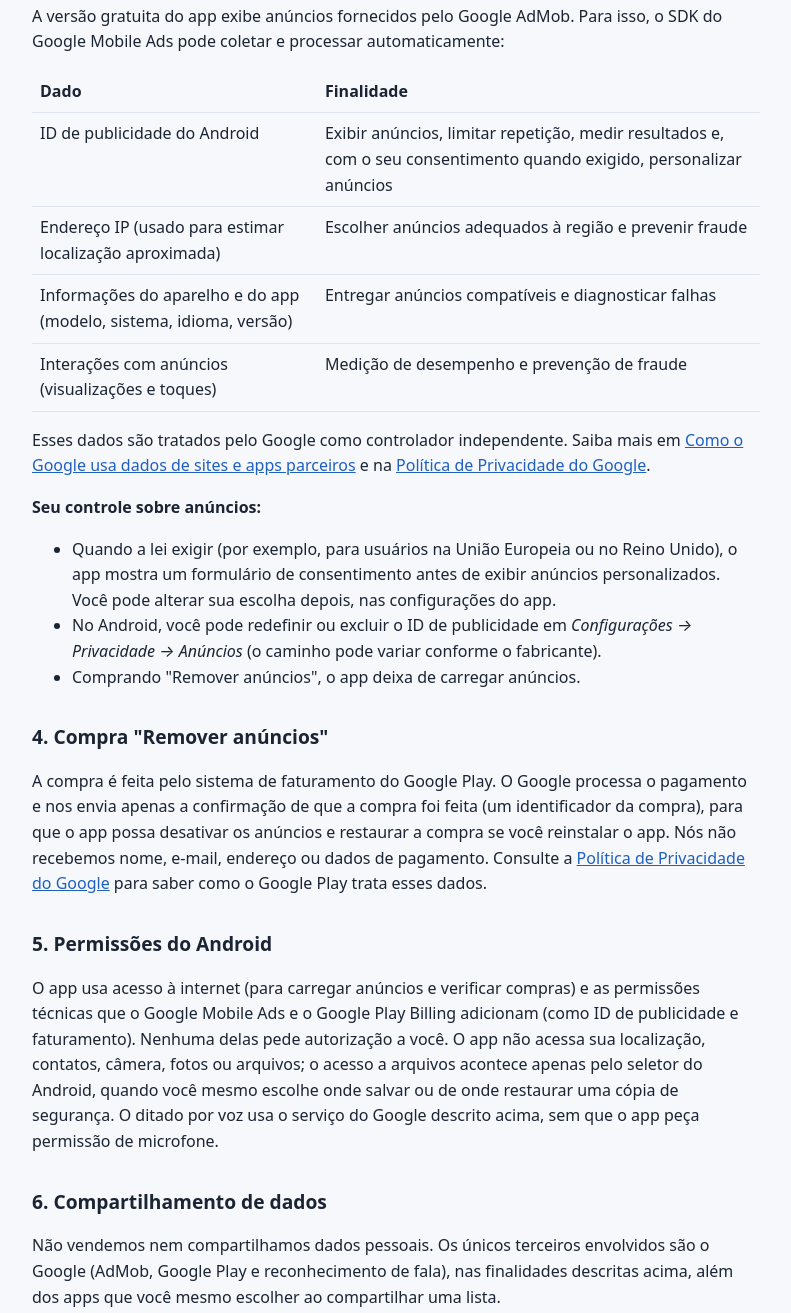
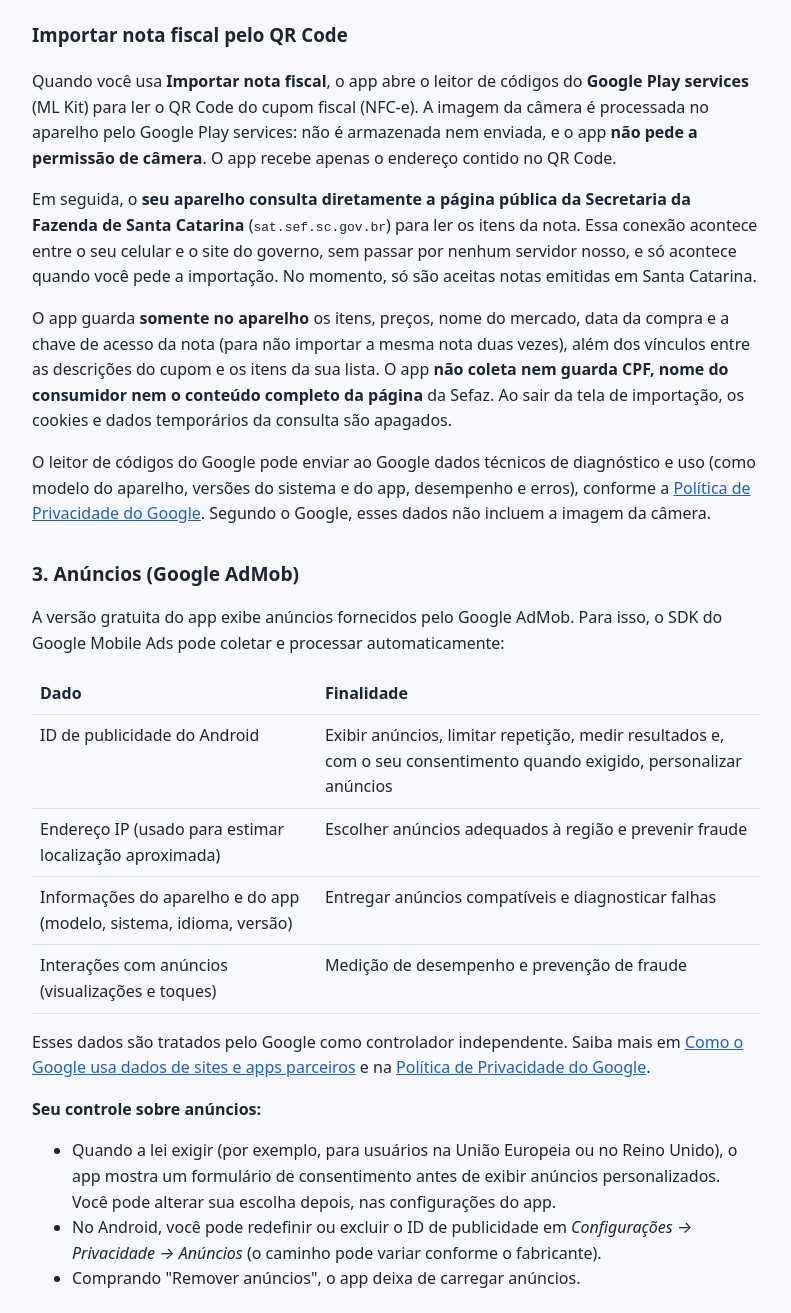
Before and after one commit to bluyshcorp-hub/bluyshcorp-hub.github.io, a plain HTML site: page mercado-na-memoria/privacidade.html in a window 1280 px wide. Shown: the part 1262-2575 px from the top of the page, without its empty margins (244-1035 px from the left). Drawn offline with Linux system fonts and the light colour scheme.

Commit message:
Mercado na Memória: política cobre leitura de QR Code e consulta à Sefaz-SC

```diff
--- a/mercado-na-memoria/privacidade.html
+++ b/mercado-na-memoria/privacidade.html
@@ -9,7 +9,7 @@
 <body>
 <main>
 <h1>Política de Privacidade — Mercado na Memória</h1>
-<p class="data">Última atualização: 9 de novembro de 2026</p>
+<p class="data">Última atualização: 17 de novembro de 2026</p>
 
 <p>Esta política explica como o aplicativo <strong>Mercado na Memória</strong> ("app"), publicado por <strong>BluYsh</strong> (desenvolvedor pessoa física Jean Jonas da Silva), trata os seus dados. Ela segue a Lei Geral de Proteção de Dados (Lei nº 13.709/2018, LGPD) e as políticas do Google Play.</p>
 
@@ -17,7 +17,8 @@
 <div class="cartao">
 <ul>
 <li>Suas listas, preços, mercados, histórico, orçamentos e modelos ficam <strong>somente no seu aparelho</strong>. Nós não temos servidor e não recebemos esse conteúdo.</li>
-<li>O app <strong>não usa sua localização</strong> nem o microfone diretamente.</li>
+<li>O app <strong>não usa sua localização</strong> e não pede permissão de câmera nem de microfone.</li>
+<li>Ao <strong>importar uma nota fiscal pelo QR Code</strong>, o seu aparelho consulta diretamente o site da Sefaz de Santa Catarina. Nenhum servidor nosso participa, e o app não guarda CPF nem nome do consumidor.</li>
 <li>O app exibe anúncios do <strong>Google AdMob</strong>, que pode coletar alguns dados do aparelho para mostrar e medir anúncios.</li>
 <li>A compra "Remover anúncios" é processada pelo <strong>Google Play</strong>. Nós nunca vemos os dados do seu cartão.</li>
 <li>Você pode apagar todos os dados a qualquer momento desinstalando o app ou limpando os dados dele nas configurações do Android.</li>
@@ -30,6 +31,12 @@
 <p><strong>Compartilhamento de lista:</strong> ao compartilhar uma lista, o app abre o menu de compartilhamento do Android e envia o texto da lista para o app que você escolher (por exemplo, um aplicativo de mensagens). O que acontece com o texto depois disso segue a política do app escolhido.</p>
 <p><strong>Ditado por voz:</strong> quando você toca no botão de voz, o app usa o serviço de reconhecimento de fala do Google instalado no seu aparelho. O áudio é processado pelo Google, conforme a <a href="https://policies.google.com/privacy">Política de Privacidade do Google</a>; o app recebe apenas o texto reconhecido e não grava nem armazena o áudio.</p>
 <p>Se o backup automático do Android estiver ativado na sua conta Google, o sistema pode incluir esses dados no backup da sua própria conta. Esse backup é feito pelo Google, conforme as configurações do seu aparelho, e nós não temos acesso a ele.</p>
+
+<h3>Importar nota fiscal pelo QR Code</h3>
+<p>Quando você usa <strong>Importar nota fiscal</strong>, o app abre o leitor de códigos do <strong>Google Play services</strong> (ML Kit) para ler o QR Code do cupom fiscal (NFC-e). A imagem da câmera é processada no aparelho pelo Google Play services: não é armazenada nem enviada, e o app <strong>não pede a permissão de câmera</strong>. O app recebe apenas o endereço contido no QR Code.</p>
+<p>Em seguida, o <strong>seu aparelho consulta diretamente a página pública da Secretaria da Fazenda de Santa Catarina</strong> (<code>sat.sef.sc.gov.br</code>) para ler os itens da nota. Essa conexão acontece entre o seu celular e o site do governo, sem passar por nenhum servidor nosso, e só acontece quando você pede a importação. No momento, só são aceitas notas emitidas em Santa Catarina.</p>
+<p>O app guarda <strong>somente no aparelho</strong> os itens, preços, nome do mercado, data da compra e a chave de acesso da nota (para não importar a mesma nota duas vezes), além dos vínculos entre as descrições do cupom e os itens da sua lista. O app <strong>não coleta nem guarda CPF, nome do consumidor nem o conteúdo completo da página</strong> da Sefaz. Ao sair da tela de importação, os cookies e dados temporários da consulta são apagados.</p>
+<p>O leitor de códigos do Google pode enviar ao Google dados técnicos de diagnóstico e uso (como modelo do aparelho, versões do sistema e do app, desempenho e erros), conforme a <a href="https://policies.google.com/privacy">Política de Privacidade do Google</a>. Segundo o Google, esses dados não incluem a imagem da câmera.</p>
 
 <h2>3. Anúncios (Google AdMob)</h2>
 <p>A versão gratuita do app exibe anúncios fornecidos pelo Google AdMob. Para isso, o SDK do Google Mobile Ads pode coletar e processar automaticamente:</p>
@@ -52,10 +59,10 @@
 <p>A compra é feita pelo sistema de faturamento do Google Play. O Google processa o pagamento e nos envia apenas a confirmação de que a compra foi feita (um identificador da compra), para que o app possa desativar os anúncios e restaurar a compra se você reinstalar o app. Nós não recebemos nome, e-mail, endereço ou dados de pagamento. Consulte a <a href="https://policies.google.com/privacy">Política de Privacidade do Google</a> para saber como o Google Play trata esses dados.</p>
 
 <h2>5. Permissões do Android</h2>
-<p>O app usa acesso à internet (para carregar anúncios e verificar compras) e as permissões técnicas que o Google Mobile Ads e o Google Play Billing adicionam (como ID de publicidade e faturamento). Nenhuma delas pede autorização a você. O app não acessa sua localização, contatos, câmera, fotos ou arquivos; o acesso a arquivos acontece apenas pelo seletor do Android, quando você mesmo escolhe onde salvar ou de onde restaurar uma cópia de segurança. O ditado por voz usa o serviço do Google descrito acima, sem que o app peça permissão de microfone.</p>
+<p>O app usa acesso à internet (para carregar anúncios e verificar compras) e as permissões técnicas que o Google Mobile Ads e o Google Play Billing adicionam (como ID de publicidade e faturamento). Nenhuma delas pede autorização a você. O app não pede permissão de localização, contatos, câmera, fotos ou arquivos. A leitura do QR Code da nota fiscal é feita pelo leitor do Google Play services, que usa a câmera sem que o app precise dessa permissão. O acesso a arquivos acontece apenas pelo seletor do Android, quando você mesmo escolhe onde salvar ou de onde restaurar uma cópia de segurança. O ditado por voz usa o serviço do Google descrito acima, sem que o app peça permissão de microfone.</p>
 
 <h2>6. Compartilhamento de dados</h2>
-<p>Não vendemos nem compartilhamos dados pessoais. Os únicos terceiros envolvidos são o Google (AdMob, Google Play e reconhecimento de fala), nas finalidades descritas acima, além dos apps que você mesmo escolher ao compartilhar uma lista.</p>
+<p>Não vendemos nem compartilhamos dados pessoais. Os únicos terceiros envolvidos são o Google (AdMob, Google Play, leitor de códigos e reconhecimento de fala), nas finalidades descritas acima, a Secretaria da Fazenda de Santa Catarina, consultada pelo seu aparelho apenas quando você importa uma nota fiscal, e os apps que você mesmo escolher ao compartilhar uma lista.</p>
 
 <h2>7. Crianças</h2>
 <p>O app não é direcionado a menores de 13 anos e não coleta intencionalmente dados de crianças. Se você acredita que uma criança forneceu dados, entre em contato para que possamos ajudar.</p>
```
